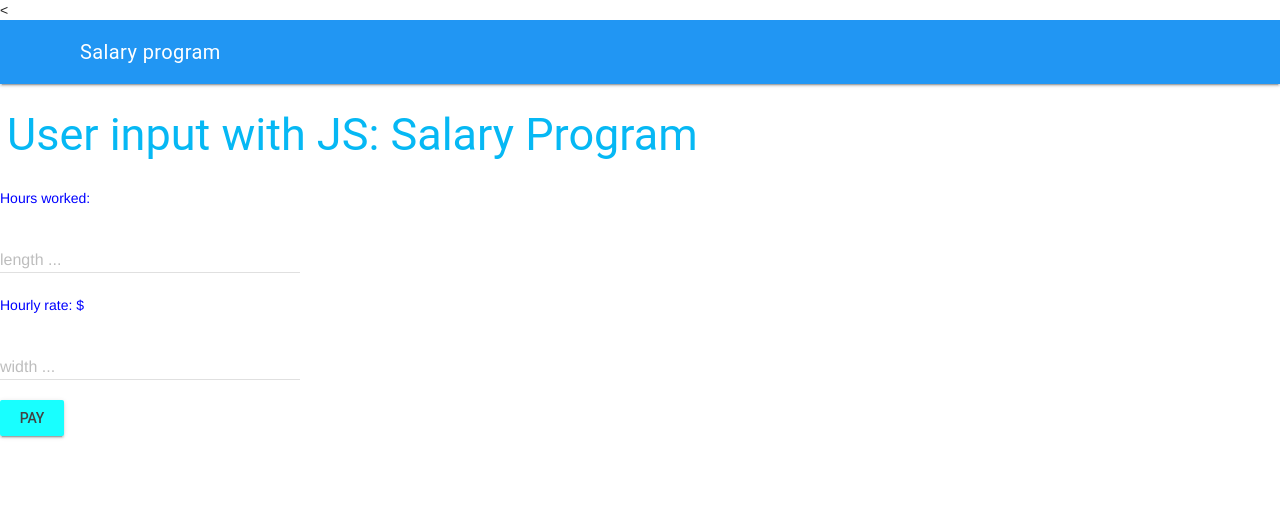
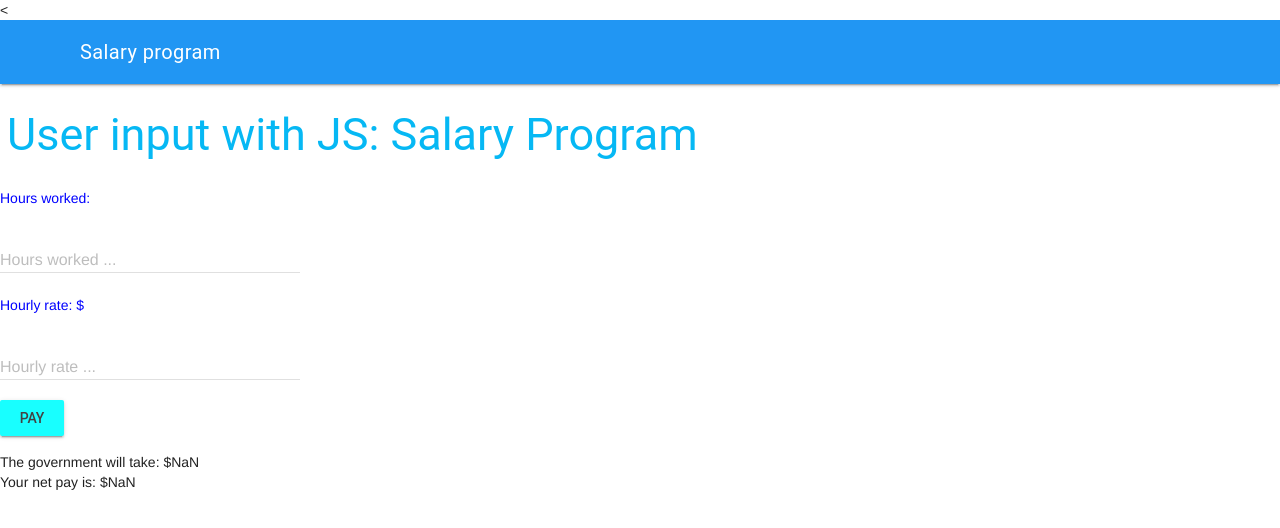
Before and after one commit to ICS20-Programming-EverettB/Unit2-05-HTML-Salary, a plain HTML site: page index.html in a window 1280 px wide. Both pictures are taken after a click on the button "PAY". Drawn offline with nearby package versions, Linux system fonts and the light colour scheme.

Commit message:
Finnished

```diff
--- a/index.html
+++ b/index.html
@@ -43,9 +43,9 @@
               class="mdl-textfield__input"
               type="text"
               pattern="-?[0-9]*(\.[0-9]+)?"
-              id="Hours-worked"
+              id="hours-worked"
             />
-            <label class="mdl-textfield__label" for="length-of-rectangle">length ...</label>
+            <label class="mdl-textfield__label" for="length-of-rectangle">Hours worked ...</label>
             <span class="mdl-textfield__error">Input is not a number!</span>
           </div>
         </form>
@@ -60,7 +60,7 @@
               pattern="-?[0-9]*(\.[0-9]+)?"
               id="hourly-rate"
             />
-            <label class="mdl-textfield__label" for="width-of-rectangle">width ...</label>
+            <label class="mdl-textfield__label" for="width-of-rectangle">Hourly rate ...</label>
             <span class="mdl-textfield__error">Input is not a number!</span>
           </div>
         </form>
@@ -75,7 +75,7 @@
         <br />
         <p>
           <div id="">
-            <div id="taxses"></div>
+            <div id="taxes"></div>
             <div id="your-pay"></div>
           </center>
           </div>
--- a/js/script.js
+++ b/js/script.js
@@ -9,15 +9,16 @@
 const TAXRATE= 0.2005
 function calculate () {
   // input
-  let hoursWorked = parseFloat(document.getElementById('Hours-worked').value);
+  let hoursWorked = parseFloat(document.getElementById('hours-worked').value);
   let hourlyRate = parseFloat(document.getElementById('hourly-rate').value);
 
   // process
-  let yourtotalpay =  hoursWorked*hourlyRate
+  let yourTotalPay =  hoursWorked * hourlyRate
+  let taxes =  yourTotalPay*TAXRATE
+  let netIncome = yourTotalPay - taxes
+
   // output
-  document.getElementById('your-pay').innerHTML = 'Your pay is: '+ $ + yourTotalPay
-  let netincome = yourTotalPay-taxses
-  // process
-  let taxses =  yourPay*TAXRATE
-  // output
-  document.getElementById('taxses').innerHTML = 'The govorment will take: '+ $ + taxses
+  document.getElementById('your-pay').innerHTML = 'Your net pay is: $' + netIncome.toFixed(2)
+  document.getElementById('taxes').innerHTML = 'The government will take: $' + taxes.toFixed(2)
+
+}
```
